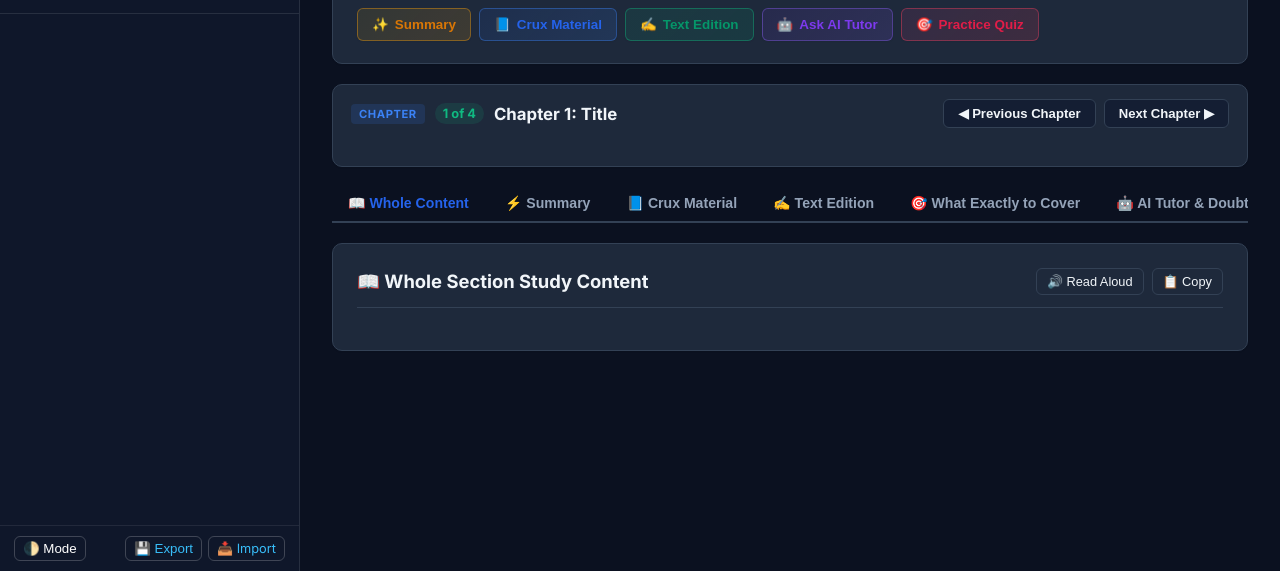
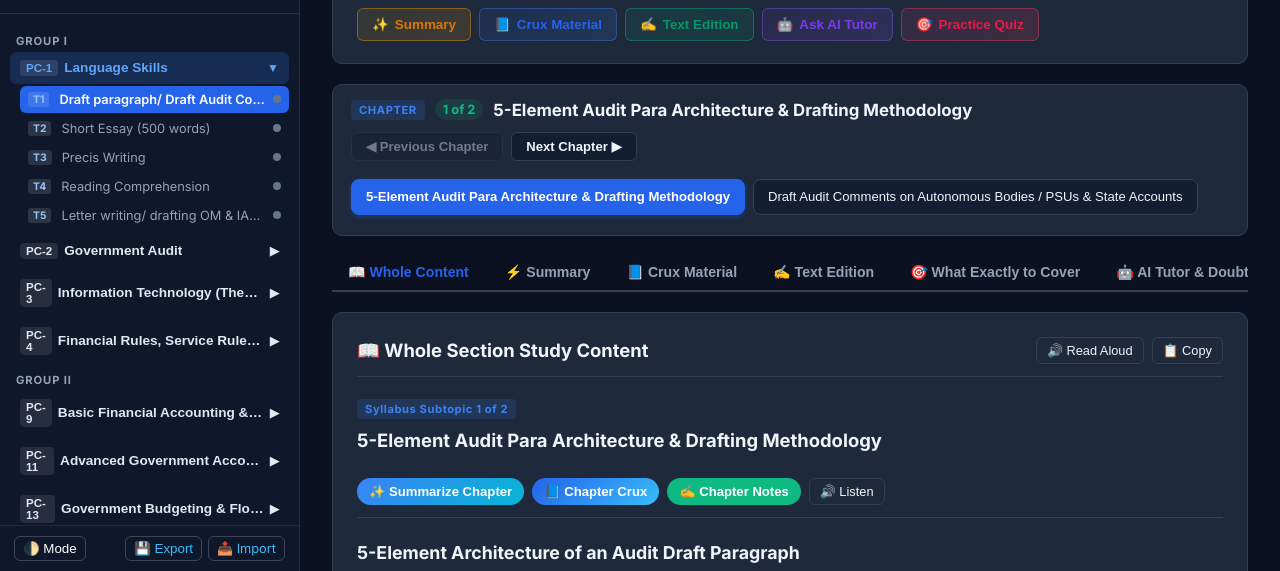
Before and after one commit to k1629/sas_prep, a plain HTML site: page index.html in a window 1280 px wide. Shown: the part 229-800 px from the top of the page. Drawn offline with Linux system fonts and the light colour scheme; no server answers.

Commit message:
Update index.html - SAS Civil Accounts Master Hub

```diff
--- a/index.html
+++ b/index.html
@@ -1599,6 +1599,12 @@
 
 
   <script src="app.js"></script>
+  <script>
+    // Immediate execution fallback to guarantee syllabus appears on first load
+    if (typeof initApp === "function") {
+      initApp();
+    }
+  </script>
 
 
 
```
